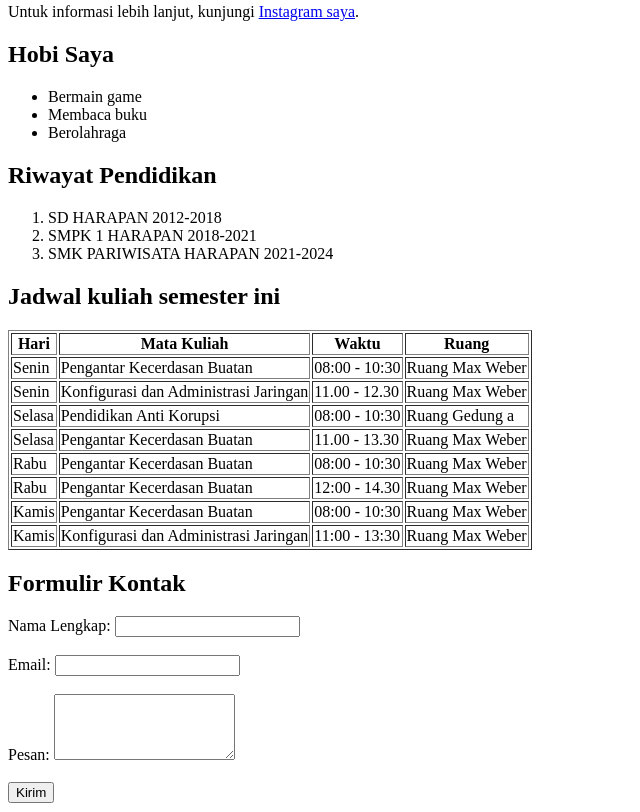
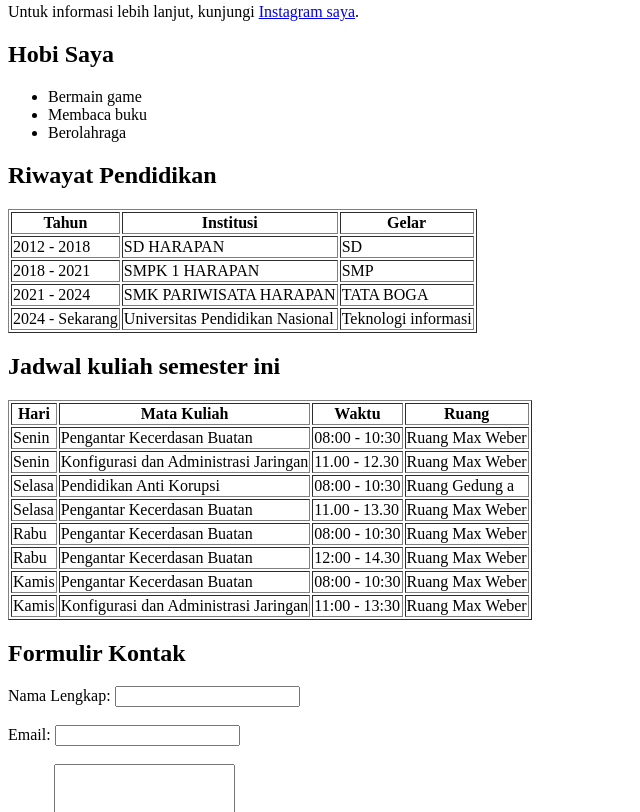
Before and after one commit to Bolu-naga/praktikum_html, a plain HTML site: page index.html in a window 1280 px wide. Shown: the part 1529-2341 px from the top of the page, without its empty margins (0-640 px from the left). Drawn offline with Linux system fonts and the light colour scheme.

Commit message:
Perbaikan Data Terbaru

```diff
--- a/Biodata/index.html
+++ b/index.html
@@ -6,15 +6,15 @@
     <title>PRAKTIKUM HTML</title>
 </head>
 <body>
-    <h1>Profil Mahasiswa</h1>
+    <h1>Paul yang</h1>
     <h2>Biografi</h2>
     <p>Saya adalah mahasiswa yang mempelajari ilmu komputer di Universitas Pendidikan Nasional. Saya memiliki ketertarikan dalam pengembangan web dan ingin memperdalam pengetahuan dalam HTML dan CSS.</p>
     <h2>Pendidikan</h2>
     <p>Saat ini saya sedang menempuh semester ketiga di jurusan ilmu komputer, saya mengambil kursus tentang dasar-dasar pengembangan web untuk meningkatkan keterampilan saya dalam bidang ini</p>
     <h2>Kontak Saya</h2>
     <p>Anda dapat menghubungi saya melalui email di <a href="mailto:Paulyang0706@gmail.com">Paulyang0706@gmail.com </a>.</p>
-    <h2>Proyek Terakhir</h2>
-    <p>Berikut ini adalah proyek terakhir yang telah saya kerjakan:</p>
+    <h2>Hobi</h2>
+    <p>Berikut ini adalah foto saat saya bermain game:</p>
     <img src="Screenshot 2025-09-08 215457.png" alt="Ini adalah gambar kemenangan saya">
 
     <p>Untuk informasi lebih lanjut, kunjungi <a href="https://www.instagram.com/yngpao_/" target="_blank">Instagram saya</a>.</p>
@@ -26,11 +26,33 @@
         <li>Berolahraga</li>
     </ul>
     <h2>Riwayat Pendidikan</h2>
-    <ol>
-        <li>SD HARAPAN 2012-2018</li>
-        <li>SMPK 1 HARAPAN 2018-2021</li>
-        <li>SMK PARIWISATA HARAPAN 2021-2024</li>
-    </ol>
+    <table border="1">
+        <tr>
+            <th>Tahun</th>
+            <th>Institusi</th>
+            <th>Gelar</th>
+        </tr>
+                <tr>
+            <td>2012 - 2018</td>
+            <td>SD HARAPAN</td>
+            <td>SD</td>
+        </tr>
+        <tr>
+            <td>2018 - 2021</td>
+            <td>SMPK 1 HARAPAN</td>
+            <td>SMP</td>
+        </tr>
+        <tr>
+            <td>2021 - 2024</td>
+            <td>SMK PARIWISATA HARAPAN</td>
+            <td>TATA BOGA</td>
+        </tr>
+        <tr>
+            <td>2024 - Sekarang</td>
+            <td>Universitas Pendidikan Nasional</td>
+            <td>Teknologi informasi</td>
+        </tr>
+    </table>
 
     <h2>Jadwal kuliah semester ini</h2>
     <table border="1">
```
Also changed, not shown: Screenshot 2025-09-08 215457.png (renamed from Biodata/Screenshot 2025-09-08 215457.png).
